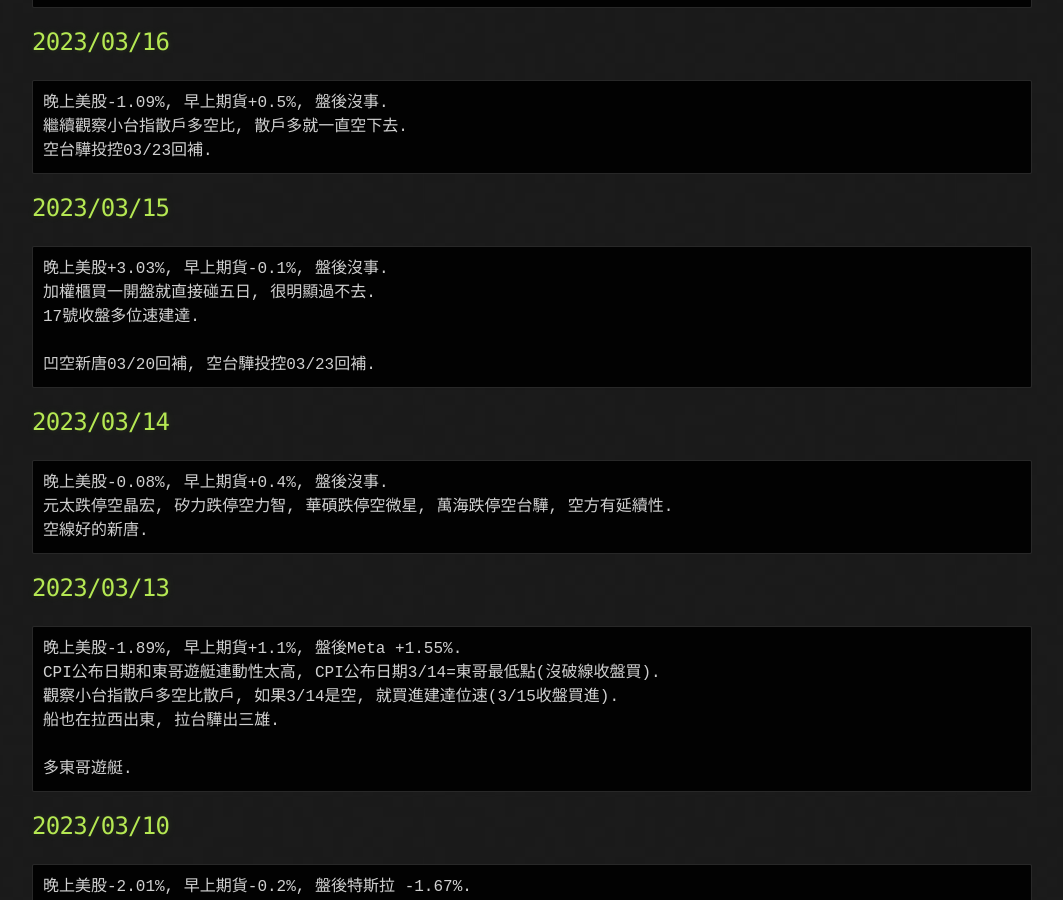
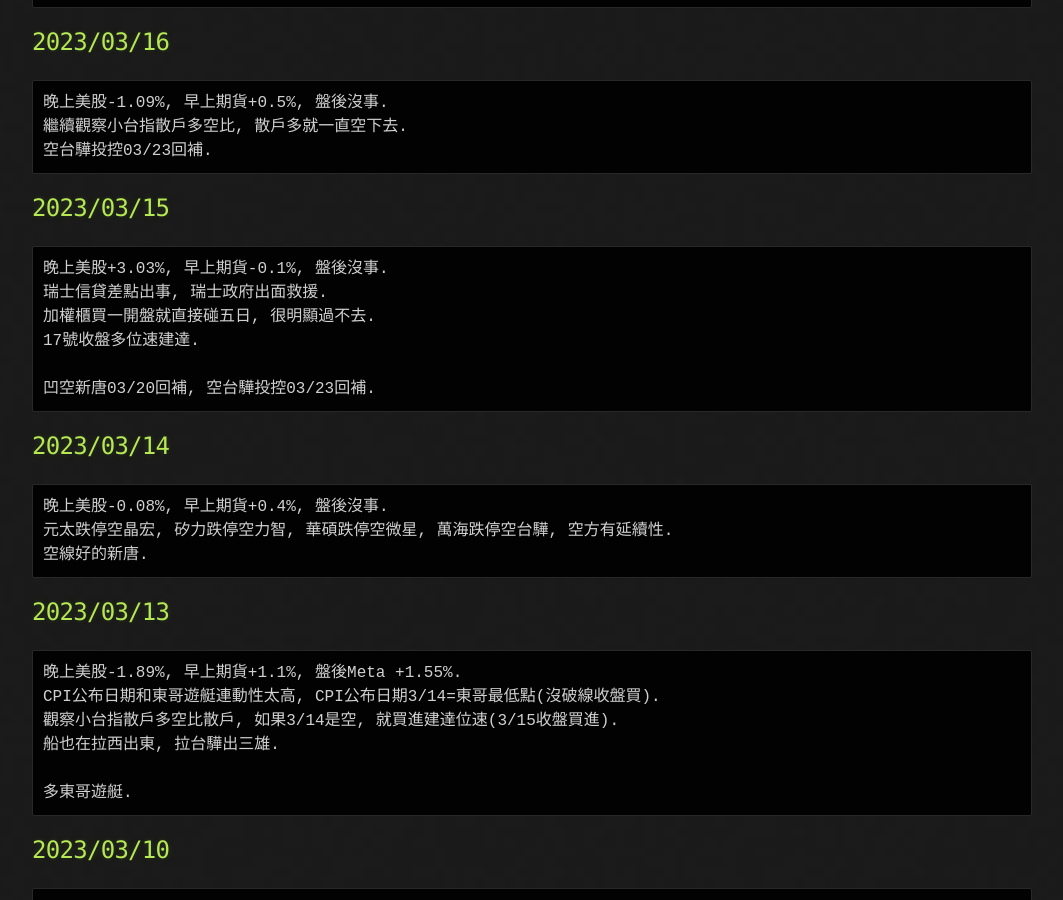
Before and after one commit to lepg5487/Stock_God, a Jekyll site: the page built from index.md, in a window 1280 px wide and 900 px high, scrolled down 800 px. Shown: the whole window, without its empty margins (108-1171 px from the left). Built offline with Jekyll 4.4.1, drawn with Linux system fonts in a browser that asks for light colours; our own code applies the rules of GitHub Pages for plain Markdown files.

Commit message:
Update index.md

````diff
--- a/index.md
+++ b/index.md
@@ -39,6 +39,7 @@ layout: testlayouts
 ## 2023/03/15
 ```
 晚上美股+3.03%, 早上期貨-0.1%, 盤後沒事.
+瑞士信貸差點出事, 瑞士政府出面救援.
 加權櫃買一開盤就直接碰五日, 很明顯過不去.
 17號收盤多位速建達.
 
````
